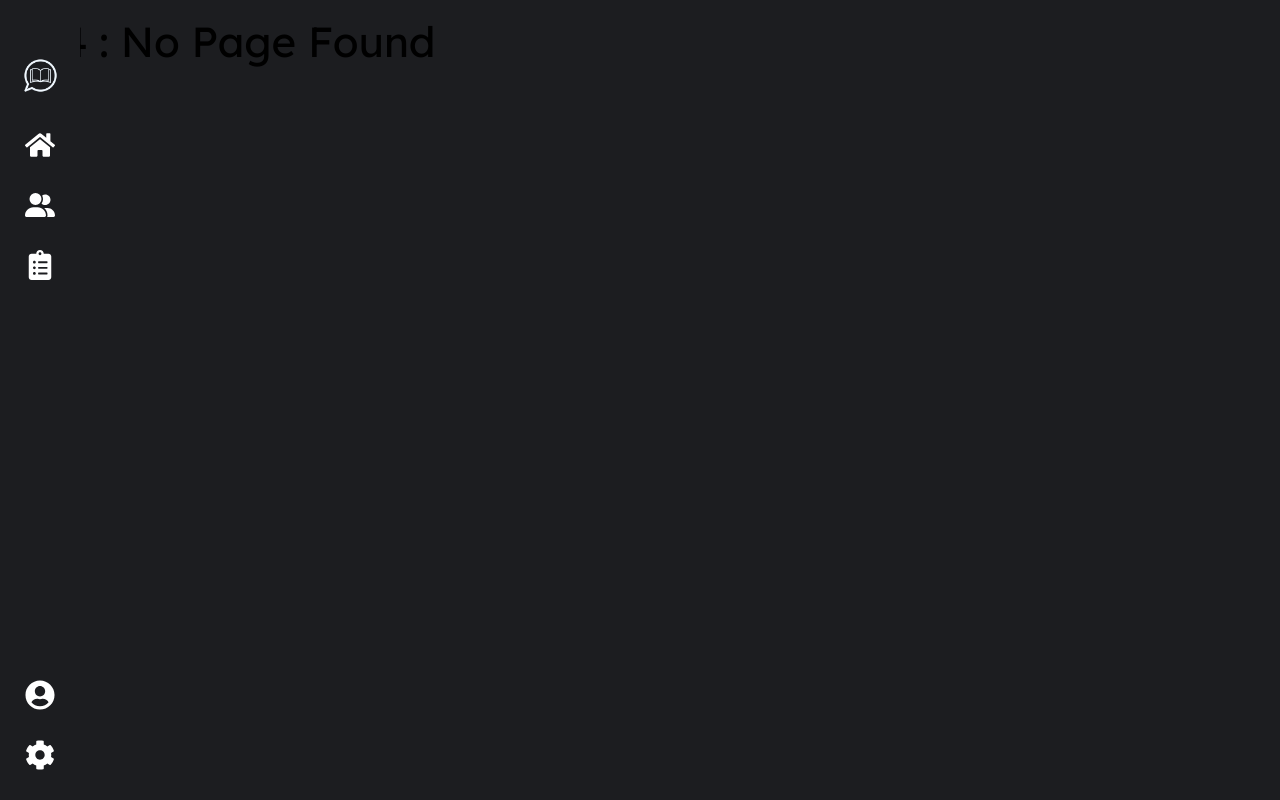
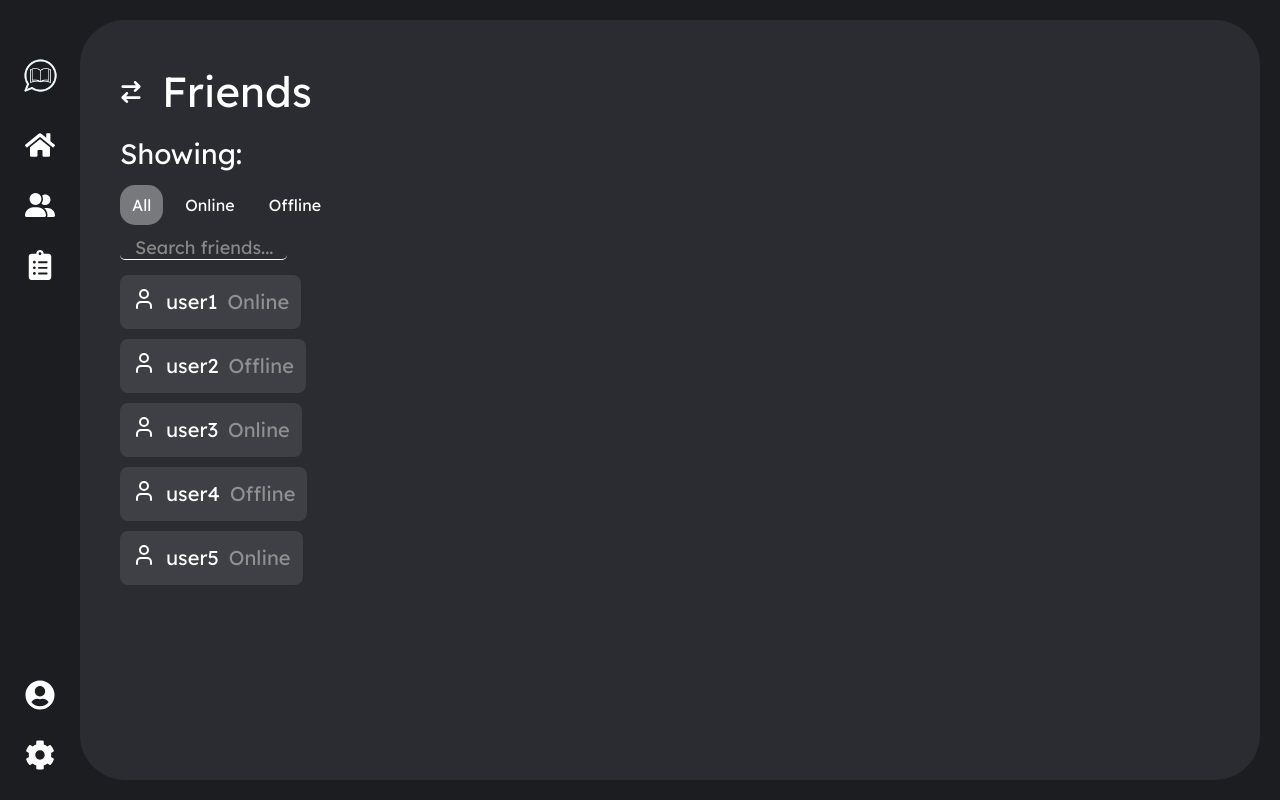
Before and after one commit to JohanMollaj/TeamMate, a React (Create React App) app: page /social in a window 1280 px wide. Before the commit this address had no page. Built offline with nearby package versions, Linux system fonts and the light colour scheme.

Commit message:
friends tab to groups tab button
added button to change between friends tab and groups tab

```diff
--- a/package.json
+++ b/package.json
@@ -14,7 +14,7 @@
     "react-dom": "^18.2.0",
     "react-icons": "^5.3.0",
     "react-router-dom": "^6.21.1",
-    "react-scripts": "5.0.1",
+    "react-scripts": "^5.0.1",
     "react-transition-group": "^4.4.5",
     "tailwind-merge": "^2.5.5",
     "tailwindcss-animate": "^1.0.7",
--- a/src/App.js
+++ b/src/App.js
@@ -3,7 +3,7 @@ import './App.css';
 import { BrowserRouter, Routes, Route } from 'react-router-dom';
 
 import Dashboard from './pages/Dashboard.js'
-import Friends from './pages/Friends.js';
+import Social from './pages/Social.js';
 import Groups from './pages/Groups.js';
 import Profile from './pages/Profile.js';
 import Settings from './pages/Settings.js';
@@ -21,7 +21,7 @@ function App() {
             <Routes>
               <Route index  element = {<Settings/>} />
               <Route path="/dashboard" element = {<Dashboard />} />
-              <Route path="/friends" element = {<Friends />} />
+              <Route path="/social" element = {<Social />} />
               <Route path="/groups" element = {<Groups />} />
               <Route path="/profile" element = {<Profile />} />
               <Route path="/settings" element = {<Settings />} />
--- /dev/null
+++ b/src/components/FriendsSidebar.js
@@ -0,0 +1,45 @@
+import React from 'react';
+import { useNavigate } from 'react-router-dom';
+
+function friendsSidebar(){
+    return (
+        <><div className="filter-container">
+            <h1>Friends</h1>
+        </div><h3 id="filter-status">Showing: </h3><div className="filter-group">
+                <button className={`filterOption ${filter === "all" ? "active" : ""}`}
+                    onClick={() => setFilter("all")}>All</button>
+                <button className={`filterOption ${filter === "online" ? "active" : ""}`}
+                    onClick={() => setFilter("online")}>Online</button>
+                <button className={`filterOption ${filter === "offline" ? "active" : ""}`}
+                    onClick={() => setFilter("offline")}>Offline</button>
+            </div><div className='search-box'>
+                <input
+                    placeholder="Search friends..."
+                    value={search}
+                    onChange={(e) => setSearch(e.target.value)}
+                    className="textarea" />
+            </div><div className='section'>
+                <div className="friends">
+                    {filteredFriends.map((friend) => (
+                        <div
+                            key={friend.id}
+                            className="flex items-center gap-3 rounded-lg bg-zinc-700 p-3">
+                            <div className="friend flex items-center gap-2">
+                                <User className="friend-icon" />
+                                <span className="friend-username">{friend.name}</span>
+                                <div className="online-indicator">
+                                    {friend.isOnline ? (
+                                        <span className="friend-status online">Online</span>
+                                    ) : (
+                                        <span className="friend-status offline">Offline</span>
+                                    )}
+                                </div>
+                            </div>
+                        </div>
+                    ))}
+                </div>
+            </div></>
+    );
+}
+
+export default FriendsSidebar;
--- a/src/components/Sidebar.js
+++ b/src/components/Sidebar.js
@@ -1,5 +1,5 @@
 import './sidebar.css';
-import { FaHome, FaSearch, FaClipboardList, FaUserCircle, FaCog} from 'react-icons/fa';
+import { FaHome, FaClipboardList, FaUserCircle, FaCog} from 'react-icons/fa';
 import { FaUserGroup } from "react-icons/fa6";
 import React from 'react';
 import { useNavigate } from 'react-router-dom';
@@ -20,7 +20,7 @@ function Sidebar() {
                             <FaHome className="icon" />
                         </button>
 
-                        <button onClick={() => navigate('/friends')} className="icon-button">
+                        <button onClick={() => navigate('/social')} className="icon-button">
                             <FaUserGroup className="icon" />
                         </button>
 
--- a/src/pages/Friends.js
+++ b/src/pages/Social.js
@@ -1,5 +1,5 @@
-import './friends.css';
-import { FaUserCircle } from 'react-icons/fa';
+import './social.css';
+import { FaArrowRightArrowLeft } from "react-icons/fa6";
 import React, { useState } from 'react';
 import { useNavigate } from 'react-router-dom';
 import { User } from 'lucide-react';
@@ -11,10 +11,7 @@ const friends = [
     { id: "4", name: "user4", isOnline: false },
     { id: "5", name: "user5", isOnline: true },
 ];
-
-const Friends = () => {
-    const navigate = useNavigate();
-
+function Friends() {
     const [search, setSearch] = useState("");
     const [filter, setFilter] = useState("all");
 
@@ -28,13 +25,8 @@ const Friends = () => {
     });
 
     return (
-        <div className="container-friends">
-            {/* Dashboard */}
-            <div className="friends-menu">
-                <div className="filter-container">
-                    <h1>Friends</h1>
-                </div>
-                <h3 id="filter-status">Showing: </h3>
+        <div>
+            <h3 id="filter-status">Showing: </h3>
                 <div className="filter-group">
                     <button className={`filterOption ${filter === "all" ? "active" : ""}`}
                         onClick={() => setFilter("all")}>All</button>
@@ -73,9 +65,40 @@ const Friends = () => {
                         ))}
                     </div>
                 </div>
+        </div>
+    );
+}
+
+function Groups() {
+    return (
+        <div>
+            <h2>Groups List</h2>
+            {/* Your groups list content here */}
+        </div>
+    );
+}
+const Social = () => {
+    const navigate = useNavigate();
+
+    const [activeTab, setActiveTab] = useState("Friends");
+    const toggleTab = () => {
+        setActiveTab((prevTab) => (prevTab === "Friends" ? "Groups" : "Friends"));
+      };
+    return (
+        <div className="container-friends">
+            {/* Dashboard */}
+
+            <div className="friends-menu">
+                <div className="filter-container">
+                    <button className='switchOption'
+                            onClick={toggleTab}>
+                            <FaArrowRightArrowLeft /></button>
+                    <h1>{activeTab}</h1>
+                </div>
+                {activeTab === "Friends" ? <Friends /> : <Groups />}
             </div>
         </div>
     )
 }
 
-export default Friends;
+export default Social;
--- a/src/pages/friends.css
+++ b/src/pages/social.css
@@ -124,3 +124,8 @@ h1 {
   font-weight: normal;
   color: rgb(144, 144, 145);
 }
+
+.switchOption{
+  color: white;
+  font-size: 22px;
+}
```
Also changed, not shown: 1 other file (tests, documents, lock files or other folders).
